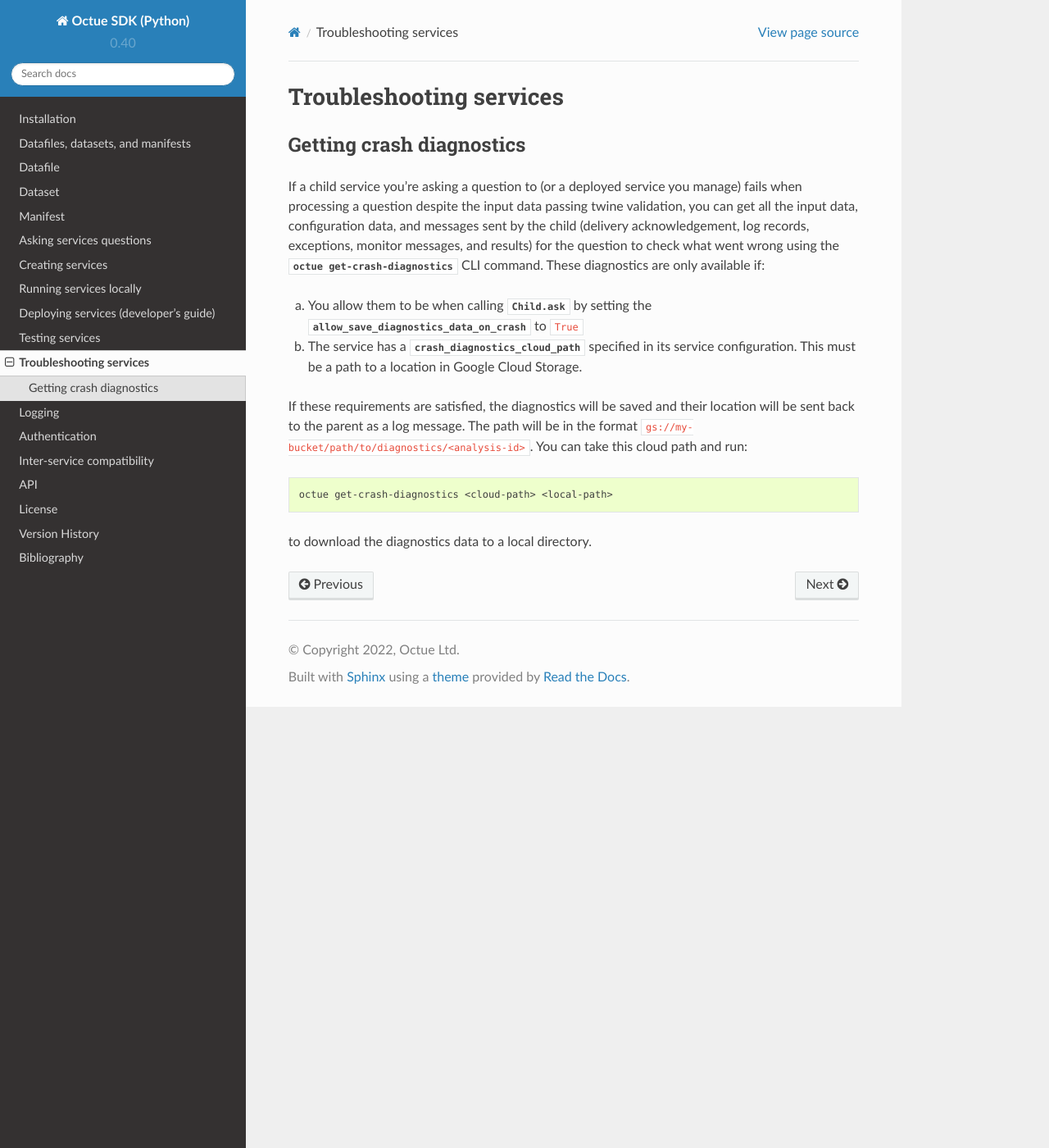
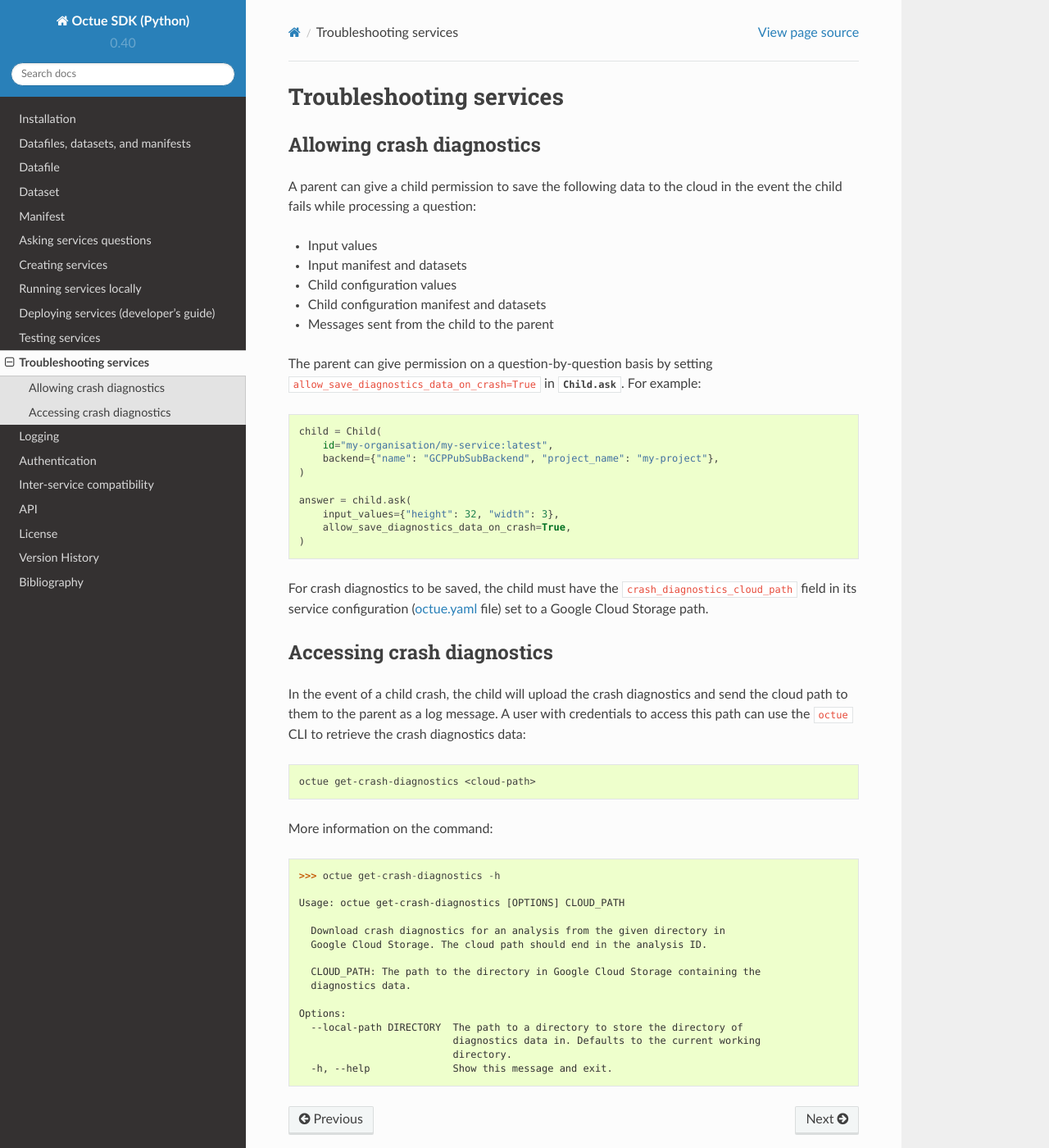
Before and after one commit to octue/octue-sdk-python, a Sphinx documentation site: the page built from docs/source/troubleshooting_services.rst, in a window 1280 px wide and 1400 px high. Shown: the whole window at 82% size. Built offline with Sphinx 7.4.7 and the Read the Docs theme 2.0.0, drawn with Linux system fonts in a browser that asks for light colours.

Commit message:
DOC: Improve troubleshooting services doc
skipci

```diff
--- a/docs/source/troubleshooting_services.rst
+++ b/docs/source/troubleshooting_services.rst
@@ -2,24 +2,61 @@
 Troubleshooting services
 ========================
 
-Getting crash diagnostics
-=========================
-If a child service you're asking a question to (or a deployed service you manage) fails when processing a question
-despite the input data passing twine validation, you can get all the input data, configuration data, and messages sent
-by the child (delivery acknowledgement, log records, exceptions, monitor messages, and results) for the question to
-check what went wrong using the :mod:`octue get-crash-diagnostics` CLI command. These diagnostics are only available if:
+Allowing crash diagnostics
+==========================
+A parent can give a child permission to save the following data to the cloud in the event the child fails while
+processing a question:
 
-a) You allow them to be when calling :mod:`Child.ask <octue.resources.child.Child.ask>` by setting the
-   :mod:`allow_save_diagnostics_data_on_crash` to ``True``
-b) The service has a :mod:`crash_diagnostics_cloud_path` specified in its service configuration. This must be a path
-   to a location in Google Cloud Storage.
+- Input values
+- Input manifest and datasets
+- Child configuration values
+- Child configuration manifest and datasets
+- Messages sent from the child to the parent
 
-If these requirements are satisfied, the diagnostics will be saved and their location will be sent back to the parent
-as a log message. The path will be in the format ``gs://my-bucket/path/to/diagnostics/<analysis-id>``. You
-can take this cloud path and run:
+The parent can give permission on a question-by-question basis by setting ``allow_save_diagnostics_data_on_crash=True``
+in :mod:`Child.ask <octue.resources.child.Child.ask>`. For example:
+
+.. code-block:: python
+
+    child = Child(
+        id="my-organisation/my-service:latest",
+        backend={"name": "GCPPubSubBackend", "project_name": "my-project"},
+    )
+
+    answer = child.ask(
+        input_values={"height": 32, "width": 3},
+        allow_save_diagnostics_data_on_crash=True,
+    )
+
+For crash diagnostics to be saved, the child must have the ``crash_diagnostics_cloud_path`` field in its service
+configuration (:ref:`octue.yaml <octue_yaml>` file) set to a Google Cloud Storage path.
+
+Accessing crash diagnostics
+===========================
+In the event of a child crash, the child will upload the crash diagnostics and send the cloud path to them to the
+parent as a log message. A user with credentials to access this path can use the ``octue`` CLI to retrieve the crash
+diagnostics data:
 
 .. code-block:: shell
 
-    octue get-crash-diagnostics <cloud-path> <local-path>
+    octue get-crash-diagnostics <cloud-path>
 
-to download the diagnostics data to a local directory.
+More information on the command:
+
+.. code-block::
+
+    >>> octue get-crash-diagnostics -h
+
+    Usage: octue get-crash-diagnostics [OPTIONS] CLOUD_PATH
+
+      Download crash diagnostics for an analysis from the given directory in
+      Google Cloud Storage. The cloud path should end in the analysis ID.
+
+      CLOUD_PATH: The path to the directory in Google Cloud Storage containing the
+      diagnostics data.
+
+    Options:
+      --local-path DIRECTORY  The path to a directory to store the directory of
+                              diagnostics data in. Defaults to the current working
+                              directory.
+      -h, --help              Show this message and exit.
```
